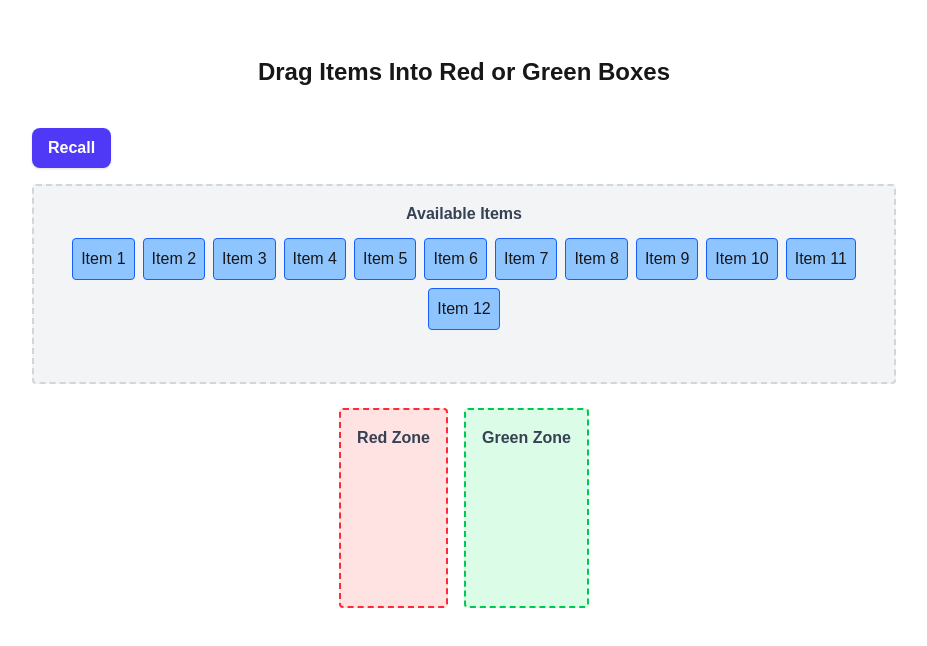
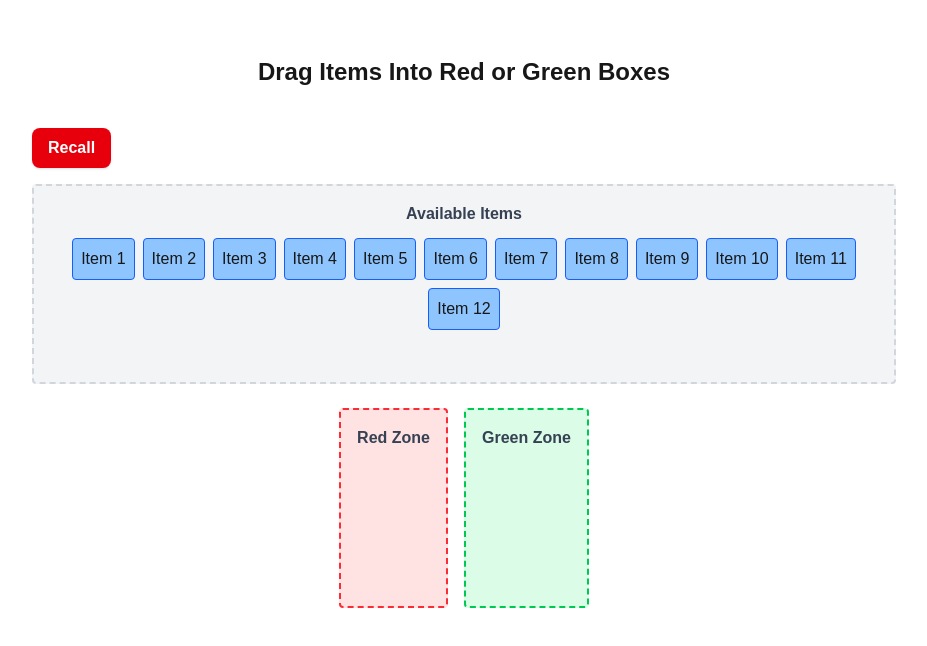
Before and after one commit to SantinoGiordano/GameApp, a Next.js app: page / in a window 1280 px wide. Shown: the top 646 px of the page, without its empty margins (176-1103 px from the left). Built offline with nearby package versions, Linux system fonts and the light colour scheme.

Commit message:
changed button to a red recall

```diff
--- a/app/components/recall.tsx
+++ b/app/components/recall.tsx
@@ -6,7 +6,7 @@ type RecallProps = {
     return (
       <button
         onClick={onRecall}
-        className="m-4 ml-0 p-5 px-4 py-2 bg-indigo-600 text-white font-semibold rounded-lg shadow hover:bg-indigo-700 transition-colors duration-200"
+        className="m-4 ml-0 p-5 px-4 py-2 bg-red-600 text-white font-semibold rounded-lg shadow hover:bg-red-700 transition-colors duration-200"
       >
         Recall
       </button>
```
